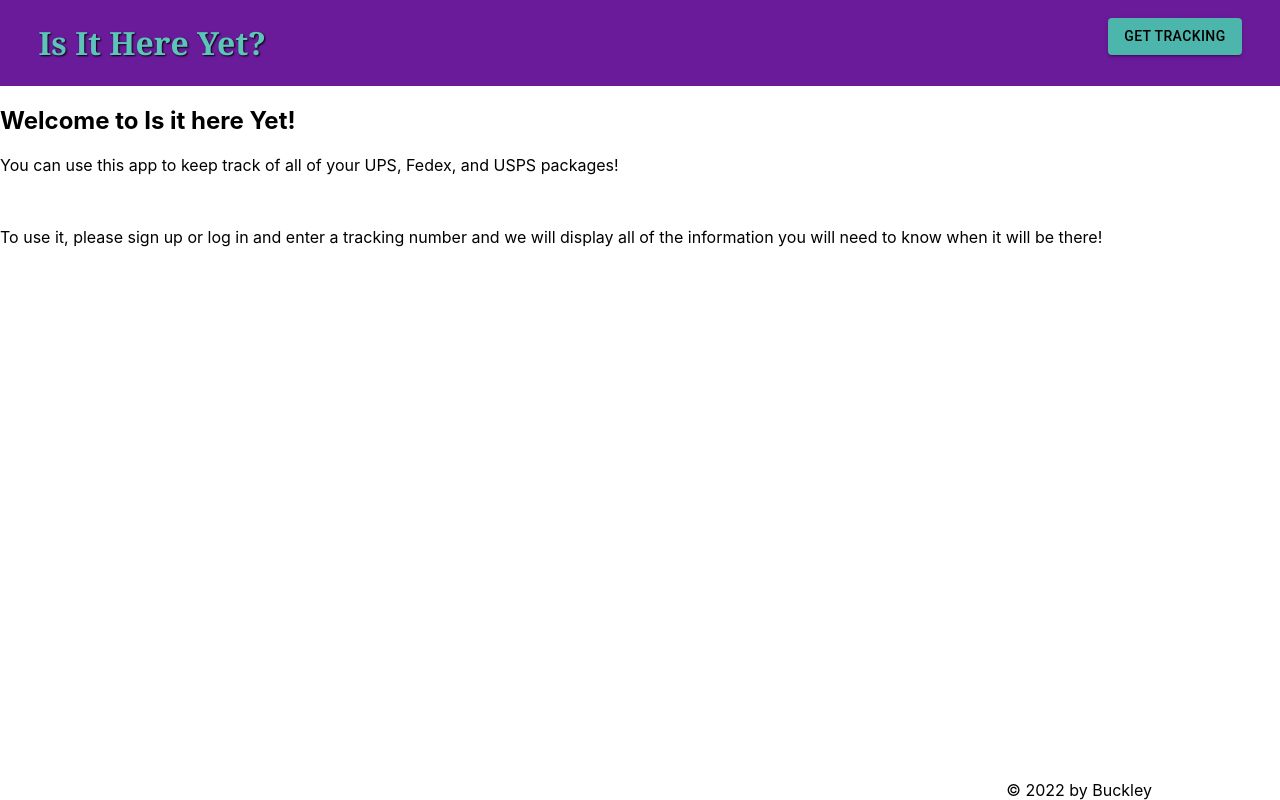
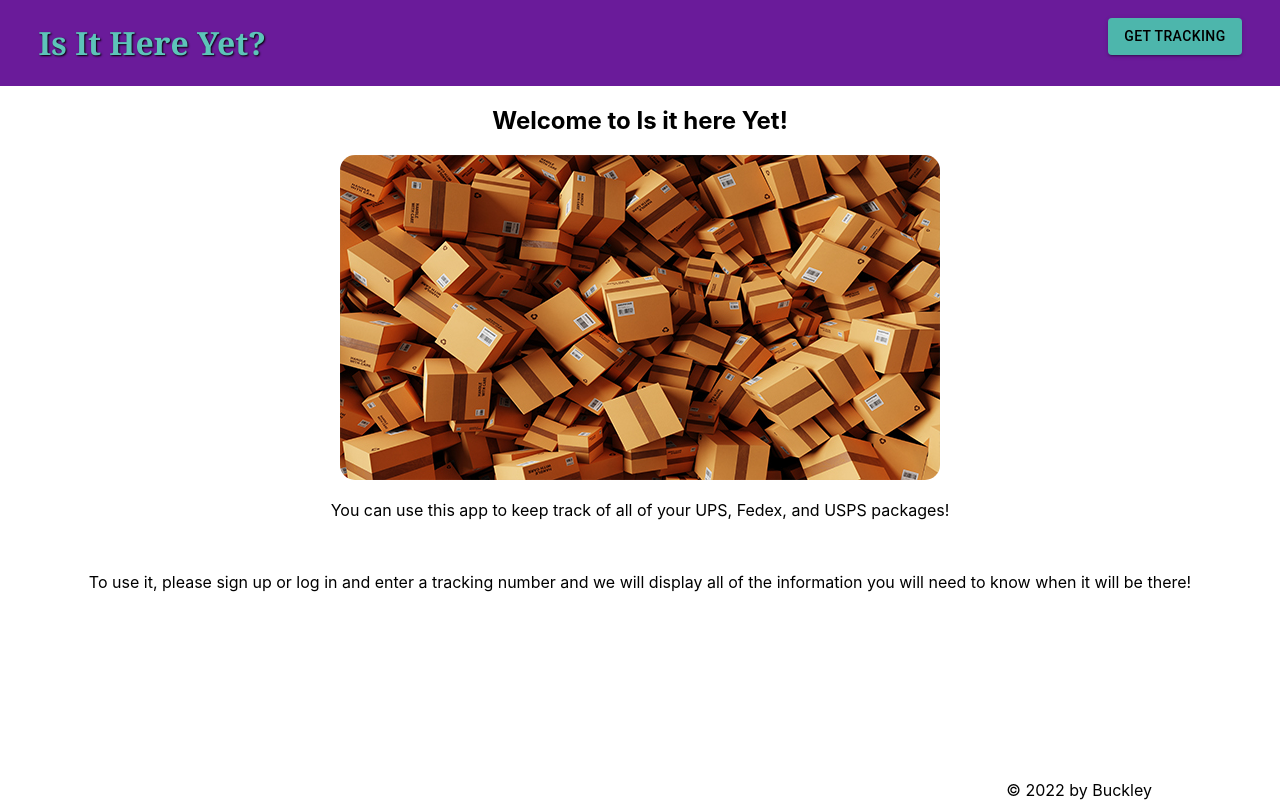
Before and after one commit to Ryan-Buckley1/is-it-here-yet, a React (Create React App) app in the folder client/: page / in a window 1280 px wide. Built offline with nearby package versions, Linux system fonts and the light colour scheme; no server answers.

Commit message:
worked on home page - before log in

```diff
--- a/client/src/App.css
+++ b/client/src/App.css
@@ -13,7 +13,6 @@
 }
 
 .form-header {
-
   text-align: center;
 }
 .package-grid-item {
@@ -36,6 +35,7 @@ a {
 
 header {
   background-color: #6a1b9a;
+  width: 100vw;
 }
 
 .header-bar {
@@ -86,13 +86,21 @@ header {
 }
 
 .error {
-  /* margin-top: 10%; */
   color: orangered;
   text-align: center;
 }
 
+.notLoggedIn {
+  padding: 0 5% 0 5%;
 
+}
+/* .intro-instructions {
+} */
 
+.boxes-pic {
+  border-radius: 15px;
+  align-items: center;
+}
 
 
 .footer{
@@ -101,3 +109,10 @@ header {
   bottom: 0;
   width: 90vw;
 }
+
+@media  only screen and (max-width: 600px ) {
+  .boxes-pic {
+    max-width: 50%;
+    margin-left: 22%;
+  }
+}
--- a/client/src/components/Header/index.js
+++ b/client/src/components/Header/index.js
@@ -4,6 +4,7 @@ import Auth from "../../utils/auth";
 import Button from "@mui/material/Button";
 import Menu from "@mui/material/Menu";
 import MenuItem from "@mui/material/MenuItem";
+import { Container } from "@mui/material";
 
 const Header = () => {
   const navigate = useNavigate();
--- a/client/src/pages/Home.js
+++ b/client/src/pages/Home.js
@@ -5,6 +5,9 @@ import PackageForm from "../components/PackageForm";
 import PackageList from "./PackageList";
 import Auth from "../utils/auth";
 import { QUERY_FULL_ME } from "../utils/queries";
+
+import bunchaBoxes from "../assets/images/buncha-boxes.jpg";
+import { Grid } from "@mui/material";
 
 const Home = () => {
   const { loading, data } = useQuery(QUERY_FULL_ME);
@@ -31,30 +34,50 @@ const Home = () => {
     <>
       {loggedIn && me ? (
         <div className="profile">
-          <h3 className="usename">Welcome back {me.username}!</h3>
+          <h3 className="username">Welcome back {me.username}!</h3>
           <p className="packageCount">
             You currently have {me.packageCount} packages saved
           </p>
-          <p>
+          <p className="delOrOut">
             You currently have {upcomingDeliveriesCount} scheduled to be
             delivered and {deliveredPackages} delivered!
           </p>
           <Link to={`/profile/packages`}>See your packages!</Link>
         </div>
       ) : (
-        <div>
+        <Grid
+          container
+          direction="column"
+          justifyContent="center"
+          alignItems="center"
+          className="notLoggedIn"
+        >
+          <Grid item>
             <h2> Welcome to Is it here Yet!</h2>
+          </Grid>
+          <Grid item className="box-pic-cont">
+            <img
+              src={bunchaBoxes}
+              className="boxes-pic"
+              alt="Bunch of boxes"
+            ></img>
+          </Grid>
+          <Grid item>
             <p>
               You can use this app to keep track of all of your UPS, Fedex, and
               USPS packages!{" "}
             </p>
+          </Grid>
+
           <br />
-          <p>
-            To use it, please sign up or log in and enter a tracking number and
-            we will display all of the information you will need to know when it
-            will be there!
+          <Grid item>
+            <p className="intro-instructions">
+              To use it, please sign up or log in and enter a tracking number
+              and we will display all of the information you will need to know
+              when it will be there!
             </p>
-        </div>
+          </Grid>
+        </Grid>
       )}
     </>
   );
```
Lines whose indentation alone changed are shown as unchanged.
